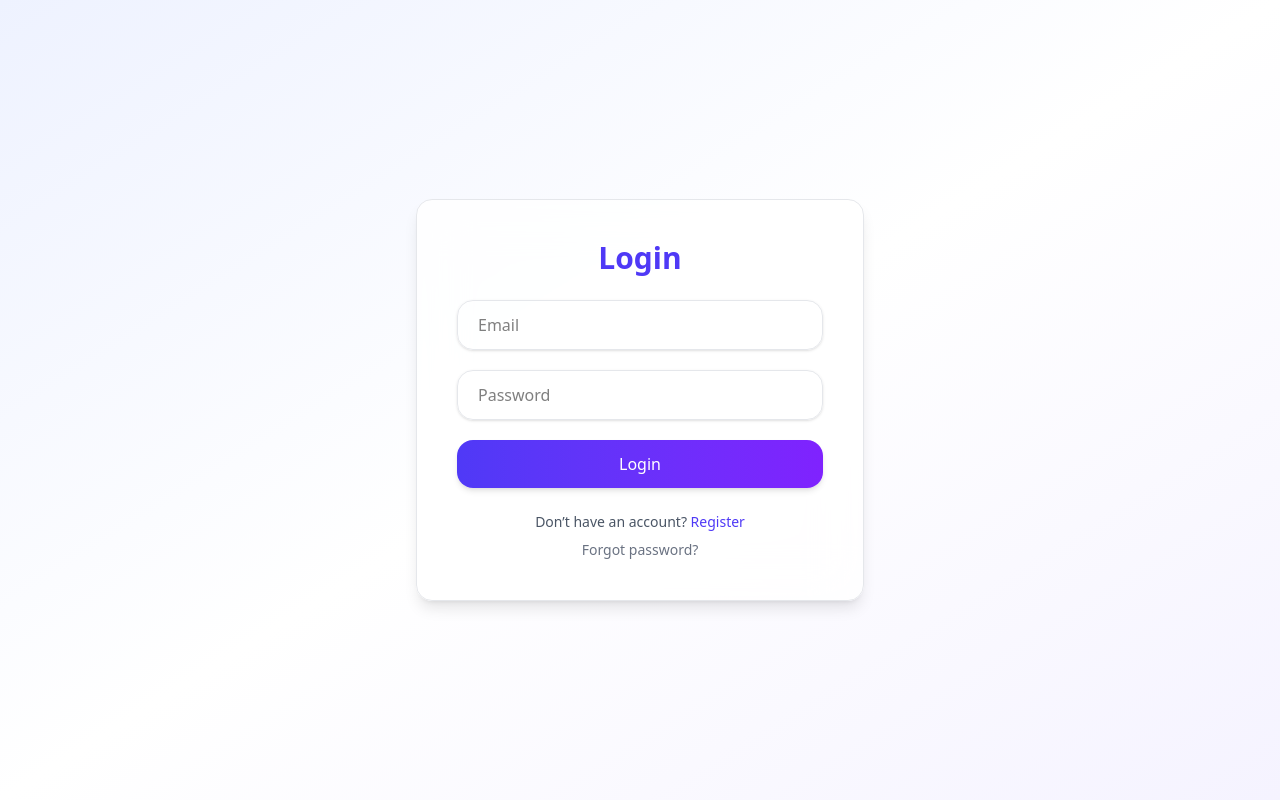
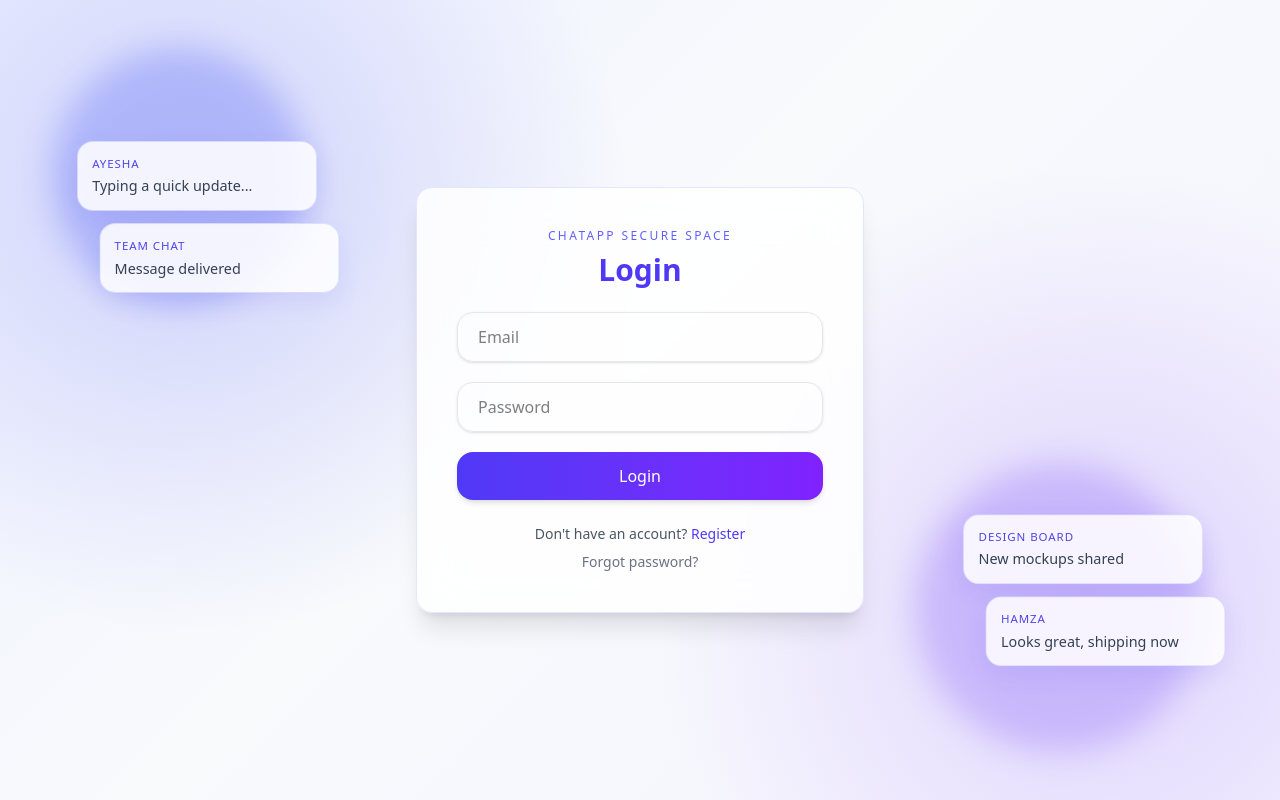
Before and after one commit to hafizhamza-123/ChatApp, a React (Vite) app in the folder Client/: page /login in a window 1280 px wide. Built offline with nearby package versions, Linux system fonts and the light colour scheme; no server answers.

Commit message:
auth bg changed

```diff
--- a/Client/src/App.css
+++ b/Client/src/App.css
@@ -23,3 +23,92 @@
   scrollbar-width: thin;
   scrollbar-color: #888 #f0f0f0;
 }
+
+.login-bg {
+  background:
+    radial-gradient(circle at 15% 25%, rgba(99, 102, 241, 0.25), transparent 35%),
+    radial-gradient(circle at 85% 75%, rgba(139, 92, 246, 0.22), transparent 35%),
+    linear-gradient(135deg, #eef2ff 0%, #f8fafc 45%, #f5f3ff 100%);
+}
+
+.login-orb {
+  position: absolute;
+  border-radius: 9999px;
+  filter: blur(16px);
+  opacity: 0.45;
+  z-index: 0;
+}
+
+.login-orb-left {
+  width: 16rem;
+  height: 16rem;
+  background: #818cf8;
+  top: 6%;
+  left: 4%;
+}
+
+.login-orb-right {
+  width: 18rem;
+  height: 18rem;
+  background: #a78bfa;
+  right: 6%;
+  bottom: 6%;
+}
+
+.chat-doodle {
+  position: absolute;
+  z-index: 1;
+  width: 15rem;
+  display: grid;
+  gap: 0.8rem;
+}
+
+.chat-doodle-left {
+  left: 6%;
+  top: 18%;
+  animation: floaty 7s ease-in-out infinite;
+}
+
+.chat-doodle-right {
+  right: 6%;
+  bottom: 16%;
+  animation: floaty 8s ease-in-out infinite reverse;
+}
+
+.chat-bubble-card {
+  background: rgba(255, 255, 255, 0.85);
+  border: 1px solid rgba(129, 140, 248, 0.25);
+  border-radius: 1rem;
+  padding: 0.8rem 0.9rem;
+  box-shadow: 0 8px 24px rgba(79, 70, 229, 0.1);
+}
+
+.chat-bubble-card-reply {
+  transform: translateX(1.4rem);
+}
+
+.chat-bubble-name {
+  font-size: 0.72rem;
+  text-transform: uppercase;
+  letter-spacing: 0.08em;
+  color: #4f46e5;
+  margin: 0;
+}
+
+.chat-bubble-text {
+  font-size: 0.9rem;
+  color: #334155;
+  margin: 0.2rem 0 0;
+}
+
+@keyframes floaty {
+  0% {
+    transform: translateY(0px);
+  }
+  50% {
+    transform: translateY(-8px);
+  }
+  100% {
+    transform: translateY(0px);
+  }
+}
--- a/Client/src/pages/ForgotPassword.jsx
+++ b/Client/src/pages/ForgotPassword.jsx
@@ -33,16 +33,20 @@ export default function ForgotPassword() {
   };
 
   return (
-    <div className="flex justify-center items-center min-h-screen bg-linear-to-br from-indigo-50 via-white to-violet-50 font-inter px-4">
+    <div className="login-bg relative flex justify-center items-center min-h-screen font-inter overflow-hidden px-4">
+      <div className="login-orb login-orb-left" />
+      <div className="login-orb login-orb-right" />
 
-      <div className="bg-white/80 backdrop-blur-xl shadow-lg rounded-2xl p-10 w-full max-w-md border border-gray-200">
-
+      <div className="bg-white/85 backdrop-blur-xl shadow-xl rounded-2xl p-8 sm:p-10 w-full max-w-md border border-indigo-100 relative z-10">
+        <p className="text-xs tracking-[0.2em] uppercase text-indigo-500 text-center mb-2">
+          ChatApp Secure Space
+        </p>
         <h2 className="text-3xl font-bold mb-2 text-center text-indigo-600">
           Forgot Password
         </h2>
 
         <p className="text-sm text-center text-gray-500 mb-6">
-          Enter your email and we’ll send you a reset link.
+          Enter your email and we'll send you a reset link.
         </p>
 
         {message && (
@@ -58,8 +62,6 @@ export default function ForgotPassword() {
         )}
 
         <form onSubmit={handleSubmit} className="space-y-5">
-
-          {/* Email Input with Icon */}
           <div className="relative">
             <FiMail className="absolute left-4 top-4 text-gray-400" />
             <input
--- a/Client/src/pages/Login.jsx
+++ b/Client/src/pages/Login.jsx
@@ -38,9 +38,36 @@ function Login() {
   };
 
   return (
+    <div className="login-bg relative flex justify-center items-center min-h-screen font-inter overflow-hidden px-4">
+      <div className="login-orb login-orb-left" />
+      <div className="login-orb login-orb-right" />
 
-    <div className="flex justify-center items-center min-h-screen bg-linear-to-br from-indigo-50 via-white to-violet-50 font-inter">
-      <div className="bg-white/80 backdrop-blur-xl shadow-lg rounded-2xl p-10 w-full max-w-md border border-gray-200">
+      <div className="chat-doodle chat-doodle-left hidden lg:block">
+        <div className="chat-bubble-card">
+          <p className="chat-bubble-name">Ayesha</p>
+          <p className="chat-bubble-text">Typing a quick update...</p>
+        </div>
+        <div className="chat-bubble-card chat-bubble-card-reply">
+          <p className="chat-bubble-name">Team Chat</p>
+          <p className="chat-bubble-text">Message delivered</p>
+        </div>
+      </div>
+
+      <div className="chat-doodle chat-doodle-right hidden lg:block">
+        <div className="chat-bubble-card">
+          <p className="chat-bubble-name">Design Board</p>
+          <p className="chat-bubble-text">New mockups shared</p>
+        </div>
+        <div className="chat-bubble-card chat-bubble-card-reply">
+          <p className="chat-bubble-name">Hamza</p>
+          <p className="chat-bubble-text">Looks great, shipping now</p>
+        </div>
+      </div>
+
+      <div className="bg-white/85 backdrop-blur-xl shadow-xl rounded-2xl p-8 sm:p-10 w-full max-w-md border border-indigo-100 relative z-10">
+        <p className="text-xs tracking-[0.2em] uppercase text-indigo-500 text-center mb-2">
+          ChatApp Secure Space
+        </p>
         <h2 className="text-3xl font-bold mb-6 text-center text-indigo-600">
           Login
         </h2>
@@ -86,7 +113,7 @@ function Login() {
         </form>
 
         <p className="mt-6 text-sm text-center text-gray-600">
-          Don’t have an account?{" "}
+          Don't have an account?{" "}
           <Link
             to="/register"
             className="text-indigo-600 font-medium hover:underline cursor-pointer"
@@ -106,6 +133,6 @@ function Login() {
       </div>
     </div>
   );
-};''
+}
 
 export default Login;
--- a/Client/src/pages/Register.jsx
+++ b/Client/src/pages/Register.jsx
@@ -34,8 +34,13 @@ function Register() {
   };
 
   return (
-    <div className="flex justify-center items-center min-h-screen bg-linear-to-br from-indigo-50 via-white to-violet-50 font-inter">
-      <div className="bg-white/80 backdrop-blur-xl shadow-lg rounded-2xl p-10 w-full max-w-md border border-gray-200">
+    <div className="login-bg relative flex justify-center items-center min-h-screen font-inter overflow-hidden px-4">
+      <div className="login-orb login-orb-left" />
+      <div className="login-orb login-orb-right" />
+      <div className="bg-white/85 backdrop-blur-xl shadow-xl rounded-2xl p-8 sm:p-10 w-full max-w-md border border-indigo-100 relative z-10">
+        <p className="text-xs tracking-[0.2em] uppercase text-indigo-500 text-center mb-2">
+          ChatApp Secure Space
+        </p>
         <h2 className="text-3xl font-bold mb-6 text-center text-indigo-600">
           Register
         </h2>
--- a/Client/src/pages/ResetPassword.jsx
+++ b/Client/src/pages/ResetPassword.jsx
@@ -45,10 +45,14 @@ export default function ResetPassword() {
   };
 
   return (
-    <div className="flex justify-center items-center min-h-screen bg-linear-to-br from-indigo-50 via-white to-violet-50 font-inter px-4">
+    <div className="login-bg relative flex justify-center items-center min-h-screen font-inter overflow-hidden px-4">
+      <div className="login-orb login-orb-left" />
+      <div className="login-orb login-orb-right" />
 
-      <div className="bg-white/80 backdrop-blur-xl shadow-lg rounded-2xl p-10 w-full max-w-md border border-gray-200">
-
+      <div className="bg-white/85 backdrop-blur-xl shadow-xl rounded-2xl p-8 sm:p-10 w-full max-w-md border border-indigo-100 relative z-10">
+        <p className="text-xs tracking-[0.2em] uppercase text-indigo-500 text-center mb-2">
+          ChatApp Secure Space
+        </p>
         <h2 className="text-3xl font-bold mb-2 text-center text-indigo-600">
           Reset Password
         </h2>
@@ -70,8 +74,6 @@ export default function ResetPassword() {
         )}
 
         <form onSubmit={handleSubmit} className="space-y-5">
-
-          {/* New Password */}
           <div className="relative">
             <FiLock className="absolute left-4 top-4 text-gray-400" />
             <input
@@ -84,7 +86,6 @@ export default function ResetPassword() {
             />
           </div>
 
-          {/* Confirm Password */}
           <div className="relative">
             <FiLock className="absolute left-4 top-4 text-gray-400" />
             <input
--- a/Client/src/pages/VerifyOtp.jsx
+++ b/Client/src/pages/VerifyOtp.jsx
@@ -1,5 +1,5 @@
 import { useState, useRef } from "react";
-import { useNavigate} from "react-router-dom";
+import { useNavigate } from "react-router-dom";
 import API from "../api/axios";
 
 export default function VerifyOtp() {
@@ -11,6 +11,7 @@ export default function VerifyOtp() {
 
   const inputsRef = useRef([]);
   const navigate = useNavigate();
+
   const handleChange = (element, index) => {
     if (isNaN(element.value)) return;
 
@@ -85,8 +86,14 @@ export default function VerifyOtp() {
   };
 
   return (
-    <div className="flex justify-center items-center min-h-screen bg-linear-to-br from-indigo-50 via-white to-violet-50 font-inter">
-      <div className="bg-white/80 backdrop-blur-xl shadow-lg rounded-2xl p-10 w-full max-w-md border border-gray-200">
+    <div className="login-bg relative flex justify-center items-center min-h-screen font-inter overflow-hidden px-4">
+      <div className="login-orb login-orb-left" />
+      <div className="login-orb login-orb-right" />
+
+      <div className="bg-white/85 backdrop-blur-xl shadow-xl rounded-2xl p-8 sm:p-10 w-full max-w-md border border-indigo-100 relative z-10">
+        <p className="text-xs tracking-[0.2em] uppercase text-indigo-500 text-center mb-2">
+          ChatApp Secure Space
+        </p>
         <h2 className="text-3xl font-bold mb-6 text-center text-indigo-600">
           Verify OTP
         </h2>
@@ -104,7 +111,6 @@ export default function VerifyOtp() {
         )}
 
         <form onSubmit={handleSubmit} className="space-y-5">
-          {/* Email Input */}
           <input
             type="email"
             placeholder="Email"
@@ -114,7 +120,6 @@ export default function VerifyOtp() {
             required
           />
 
-          {/* OTP Boxes */}
           <div className="flex justify-between gap-2">
             {otp.map((data, index) => (
               <input
@@ -130,7 +135,6 @@ export default function VerifyOtp() {
             ))}
           </div>
 
-          {/* Verify Button */}
           <button
             type="submit"
             disabled={loading}
@@ -140,9 +144,8 @@ export default function VerifyOtp() {
           </button>
         </form>
 
-        {/* Resend */}
         <p className="mt-6 text-sm text-center text-gray-600">
-          Didn’t receive the code?{" "}
+          Didn't receive the code?{" "}
           <button
             onClick={handleResend}
             disabled={resendLoading}
```
